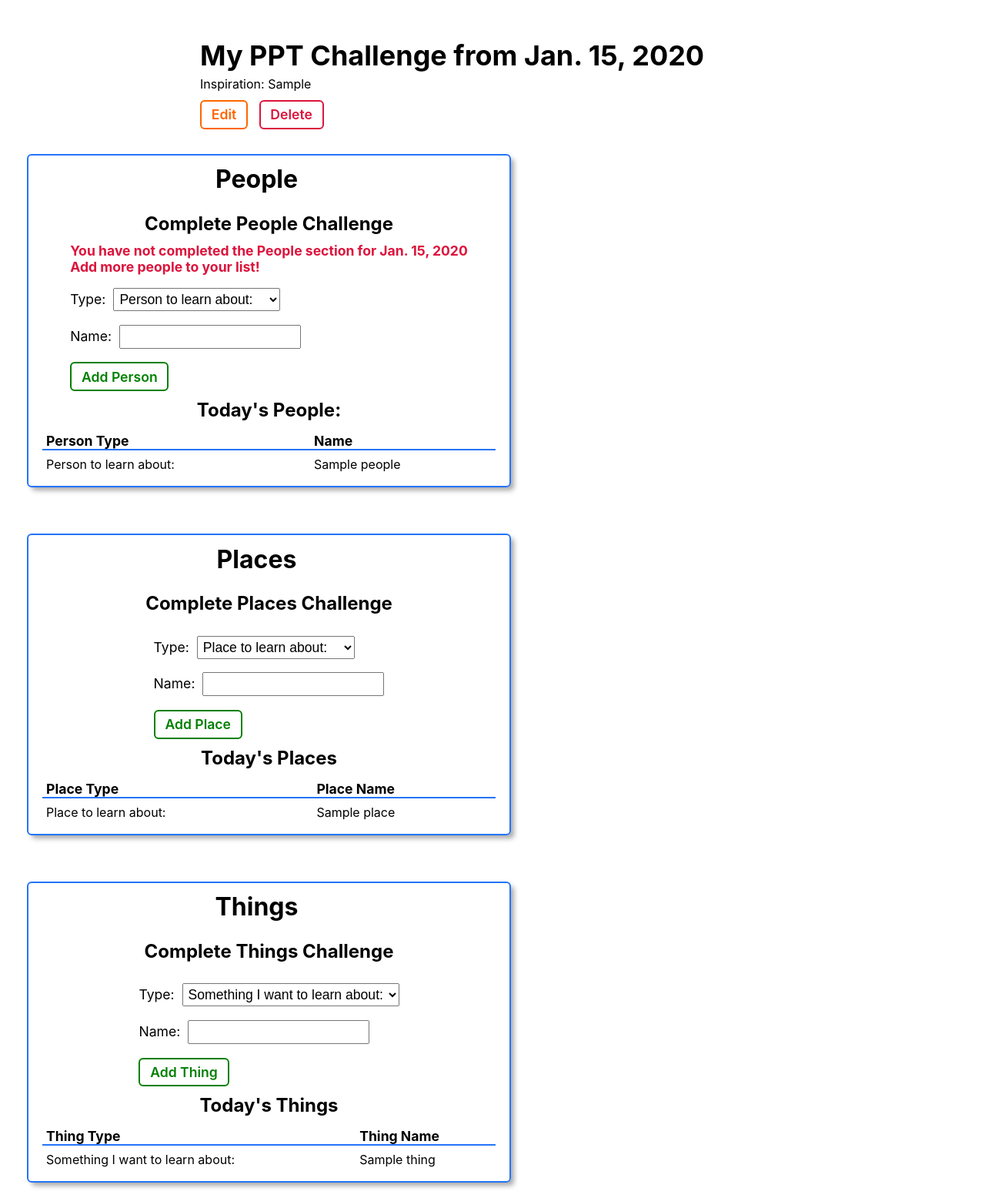
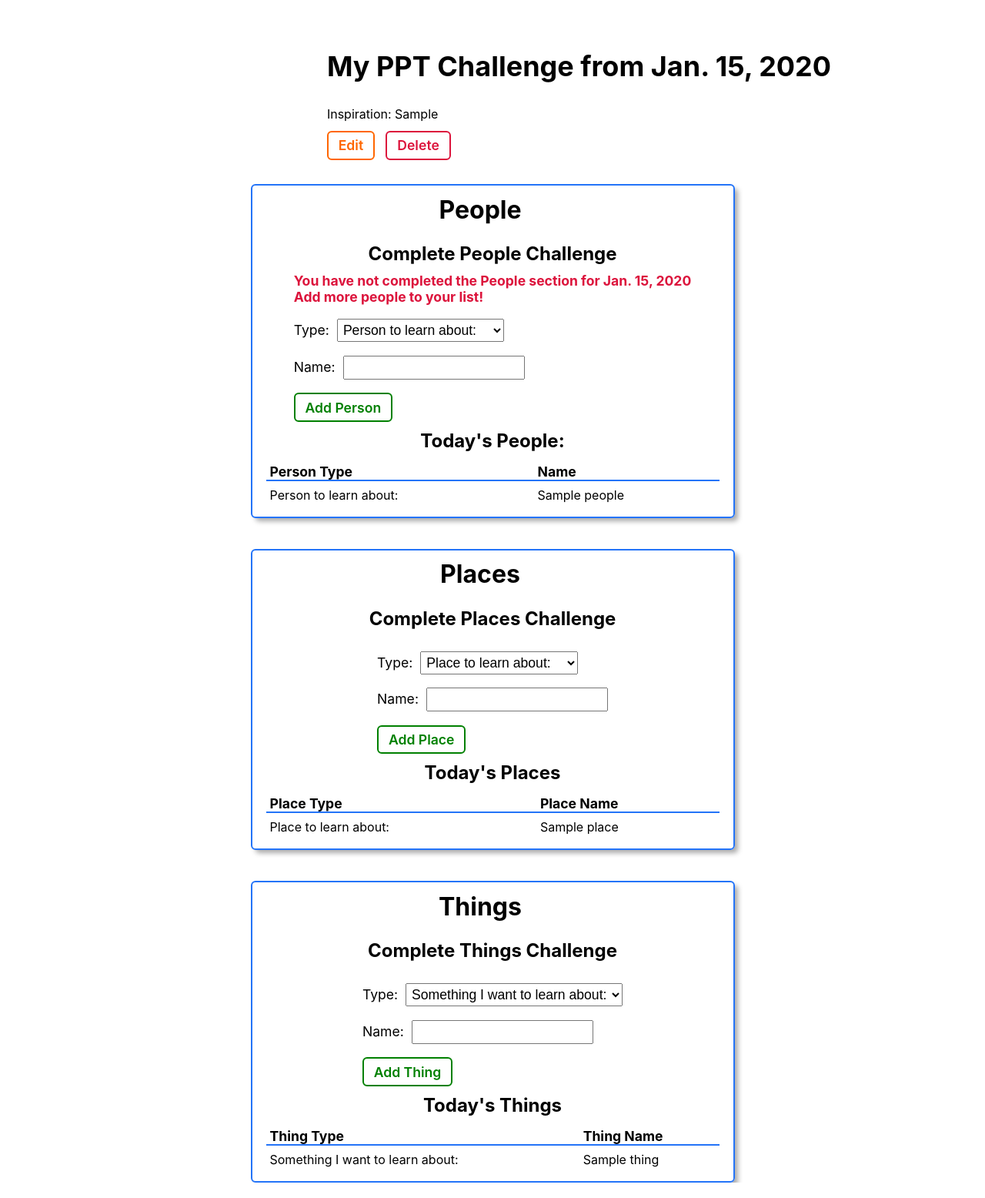
Before and after one commit to JohnnyMohawk/ppt-challenge, a Django app: page /challenges/1/ in a window 1280 px wide. Shown: the part 58-1614 px from the top of the page at 77% size. Run offline with Django 3.2, Linux system fonts and the light colour scheme; tables that the repository leaves empty hold one stand-in row (values such as "Sample post").

Commit message:
center content on details page

```diff
--- a/main_app/static/css/challenge-detail.css
+++ b/main_app/static/css/challenge-detail.css
@@ -5,6 +5,10 @@
     align-items: center;
     justify-content: center;
 }
+
+/* .cat-container > .cat-details {
+    margin-left: 100px;
+} */
 
 .cat-img {
     width: 75%;
@@ -70,9 +74,13 @@
     width: 100%;
 }
 
+.cat-details {
+    margin: auto;
+}
+
 .cat-details h1 {
     font-size: 36px;
-    margin: 15px 0 3px;
+    /* margin: 15px 0 3px; */
 }
 
 .cat-details h2 {
@@ -100,6 +108,7 @@
     flex-direction: column;
     justify-content: center;
     margin-bottom: 20px;
+    margin: auto;
 }
 
 .subsection-title img {
@@ -110,6 +119,12 @@
 .subsection-title img:first-of-type {
     margin-left: 16px;
 }
+
+/* .feedings {
+    flex-direction: row;
+    justify-content: center;
+    background-color: red;
+} */
 
 .feedings h2,
 .toys h2 {
```
